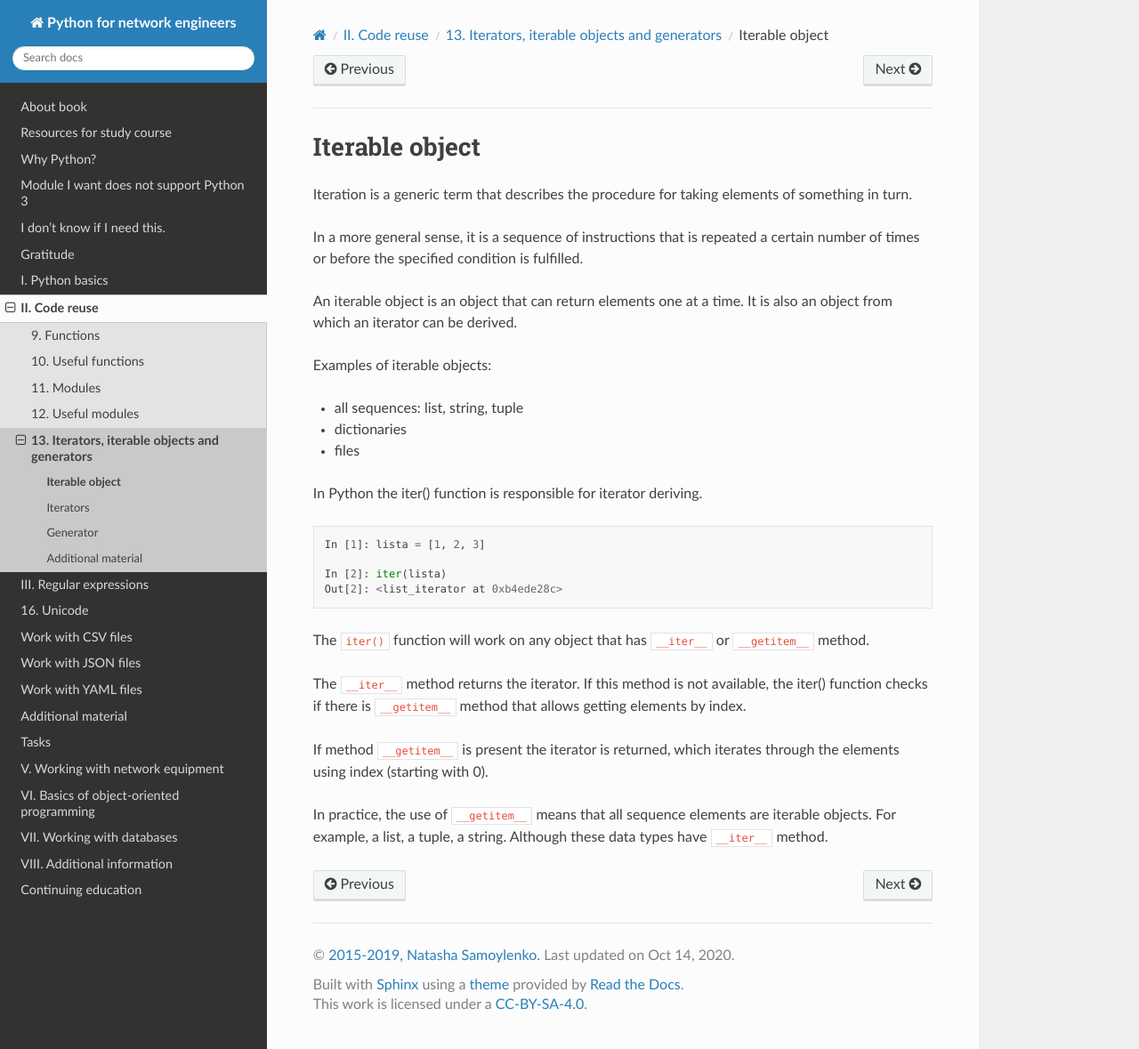
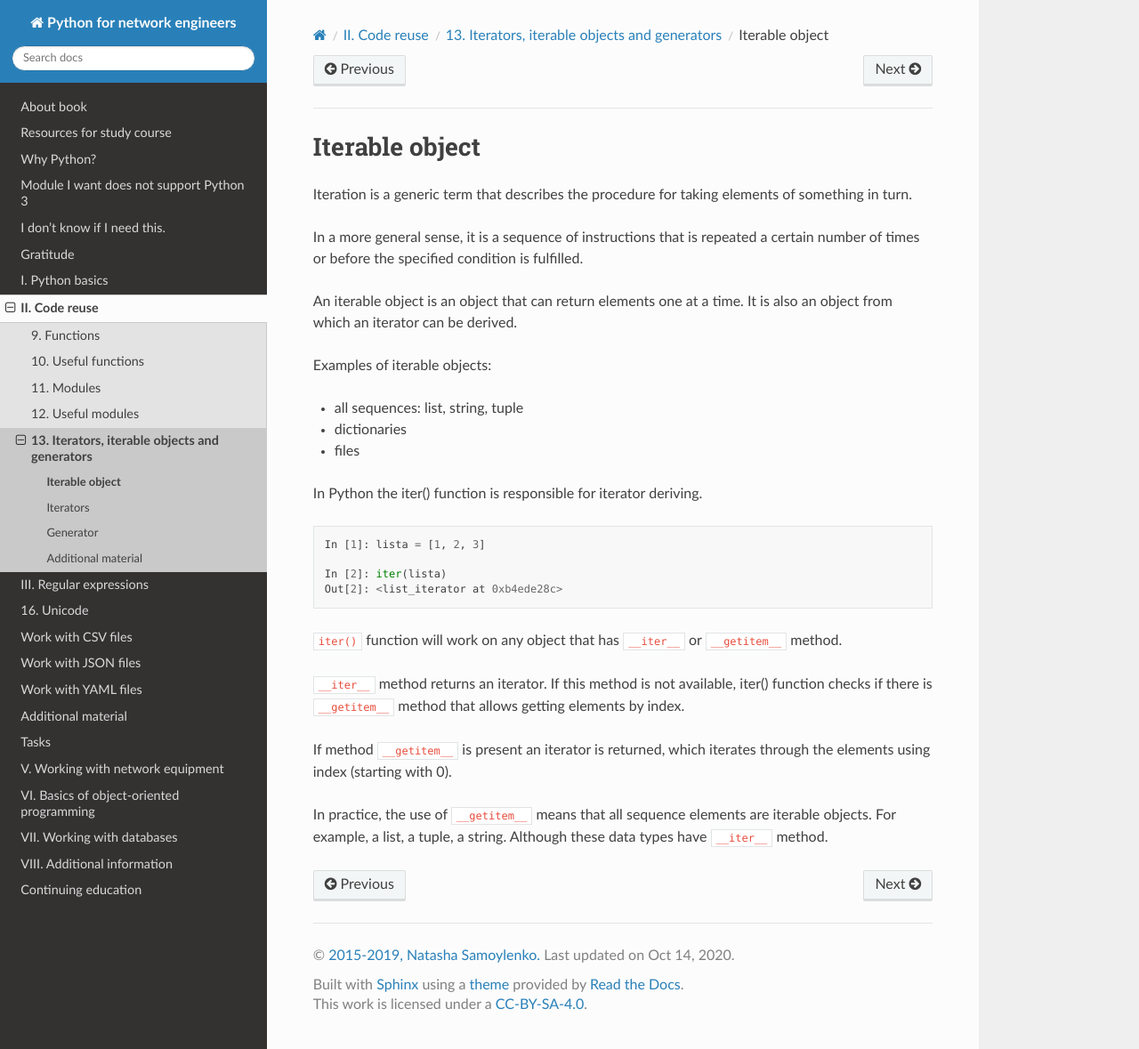
Before and after one commit to natenka/pyneng-book-en, a Sphinx documentation site: the page built from docs/source/book/13_iterator_generator/iterable.rst, in a window 1280 px wide and 1179 px high. Shown: the whole window at 89% size. Built offline with Sphinx 7.4.7 and the Read the Docs theme 2.0.0, drawn with Linux system fonts in a browser that asks for light colours; pages that are not in the unit, such as notebooks, are missing from menus.

Commit message:
Update iterable.rst

```diff
--- a/docs/source/book/13_iterator_generator/iterable.rst
+++ b/docs/source/book/13_iterator_generator/iterable.rst
@@ -24,10 +24,10 @@ In Python the iter() function is responsible for iterator deriving.
     In [2]: iter(lista)
     Out[2]: <list_iterator at 0xb4ede28c>
 
-The ``iter()`` function will work on any object that has ``__iter__`` or  ``__getitem__`` method.
+``iter()`` function will work on any object that has ``__iter__`` or  ``__getitem__`` method.
 
-The ``__iter__`` method returns the iterator. If this method is not available, the iter() function checks if there is ``__getitem__`` method that allows getting elements by index.
+``__iter__`` method returns an iterator. If this method is not available, iter() function checks if there is ``__getitem__`` method that allows getting elements by index.
 
-If method ``__getitem__`` is present the iterator is returned, which iterates through the elements using index (starting with 0).
+If method ``__getitem__`` is present an iterator is returned, which iterates through the elements using index (starting with 0).
 
 In practice, the use of ``__getitem__`` means that all sequence elements are iterable objects. For example, a list, a tuple, a string. Although these data types have ``__iter__`` method.
```
